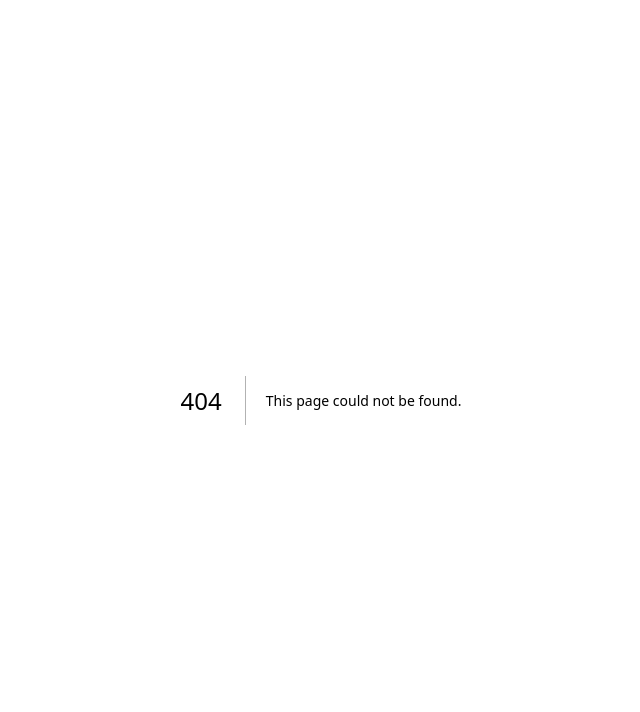
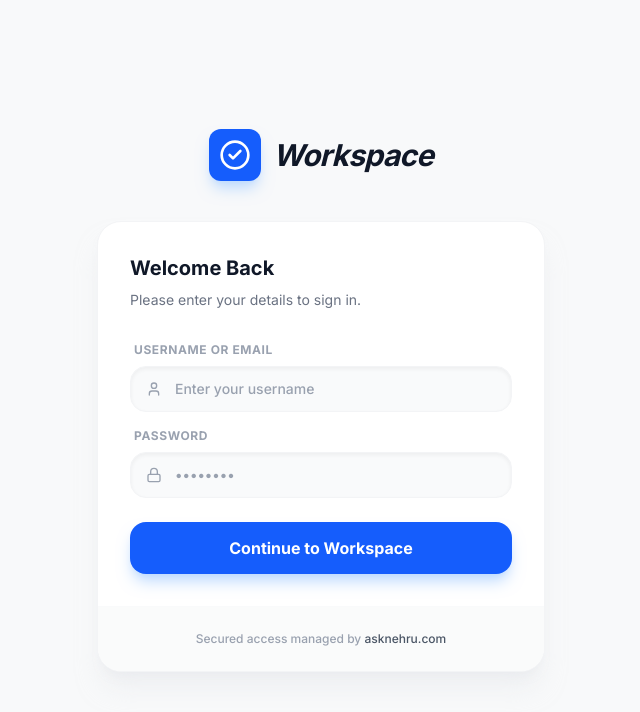
Before and after one commit to jawaharlalnehru1988/task-management, a Next.js app: page /login in a window 1280 px wide. Before the commit this address had no page. Shown: the top 712 px of the page, without its empty margins (319-959 px from the left). Built offline with nearby package versions, Linux system fonts and the light colour scheme.

Commit message:
user role based access

```diff
--- a/app/layout.tsx
+++ b/app/layout.tsx
@@ -1,6 +1,7 @@
 import type { Metadata } from "next";
 import { Inter } from "next/font/google";
 import "./globals.css";
+import { AuthProvider } from "@/context/AuthContext";
 
 const inter = Inter({
   variable: "--font-inter",
@@ -22,7 +23,11 @@ export default function RootLayout({
       lang="en"
       className={`${inter.variable} h-full antialiased font-sans`}
     >
-      <body className="min-h-full flex flex-col bg-gray-50 text-gray-900">{children}</body>
+      <body className="min-h-full flex flex-col bg-gray-50 text-gray-900">
+        <AuthProvider>
+          {children}
+        </AuthProvider>
+      </body>
     </html>
   );
 }
--- /dev/null
+++ b/app/login/page.tsx
@@ -0,0 +1,127 @@
+"use client";
+
+import React, { useState } from "react";
+import { CheckCircle2, Lock, User, AlertCircle } from "lucide-react";
+import { motion, AnimatePresence } from "framer-motion";
+import { useAuth } from "@/context/AuthContext";
+import { loginApi } from "@/lib/api";
+
+export default function LoginPage() {
+  const [username, setUsername] = useState("");
+  const [password, setPassword] = useState("");
+  const [error, setError] = useState<string | null>(null);
+  const [isSubmitting, setIsSubmitting] = useState(false);
+  const { login } = useAuth();
+
+  const handleSubmit = async (e: React.FormEvent) => {
+    e.preventDefault();
+    if (!username || !password) return;
+
+    setIsSubmitting(true);
+    setError(null);
+
+    try {
+      const data = await loginApi(username, password);
+      login(data.token);
+    } catch (err) {
+      setError("Invalid username or password. Please try again.");
+      console.error("Login failed:", err);
+    } finally {
+      setIsSubmitting(false);
+    }
+  };
+
+  return (
+    <div className="min-h-screen bg-[#F8F9FA] flex flex-col items-center justify-center p-4">
+      <motion.div
+        initial={{ opacity: 0, y: 20 }}
+        animate={{ opacity: 1, y: 0 }}
+        className="w-full max-w-md"
+      >
+        <div className="flex items-center justify-center gap-3 mb-10">
+          <div className="bg-blue-600 text-white p-2.5 rounded-xl shadow-lg shadow-blue-200">
+            <CheckCircle2 className="w-8 h-8" />
+          </div>
+          <h1 className="text-3xl font-bold tracking-tight text-gray-900 italic">Workspace</h1>
+        </div>
+
+        <div className="bg-white rounded-3xl shadow-xl shadow-gray-200/50 border border-gray-100 overflow-hidden">
+          <div className="p-8 pb-4">
+            <h2 className="text-xl font-bold text-gray-900 mb-2">Welcome Back</h2>
+            <p className="text-gray-500 text-sm">Please enter your details to sign in.</p>
+          </div>
+
+          <form onSubmit={handleSubmit} className="p-8 pt-4 space-y-6">
+            <AnimatePresence mode="wait">
+              {error && (
+                <motion.div
+                  initial={{ opacity: 0, height: 0 }}
+                  animate={{ opacity: 1, height: "auto" }}
+                  exit={{ opacity: 0, height: 0 }}
+                  className="bg-red-50 border border-red-100 text-red-600 p-3 rounded-xl flex items-center gap-3 text-sm font-medium"
+                >
+                  <AlertCircle className="w-4 h-4 shrink-0" />
+                  {error}
+                </motion.div>
+              )}
+            </AnimatePresence>
+
+            <div className="space-y-4">
+              <div>
+                <label className="block text-xs font-bold text-gray-400 uppercase tracking-wider mb-2 ml-1">Username or Email</label>
+                <div className="relative group">
+                  <div className="absolute inset-y-0 left-0 pl-4 flex items-center pointer-events-none text-gray-400 group-focus-within:text-blue-500 transition-colors">
+                    <User className="w-4 h-4" />
+                  </div>
+                  <input
+                    required
+                    type="text"
+                    value={username}
+                    onChange={(e) => setUsername(e.target.value)}
+                    className="w-full pl-11 pr-4 py-3 bg-gray-50 border border-gray-100 rounded-2xl text-sm font-medium placeholder-gray-400 focus:outline-none focus:ring-2 focus:ring-blue-500/20 focus:border-blue-500 focus:bg-white transition-all shadow-inner"
+                    placeholder="Enter your username"
+                  />
+                </div>
+              </div>
+
+              <div>
+                <label className="block text-xs font-bold text-gray-400 uppercase tracking-wider mb-2 ml-1">Password</label>
+                <div className="relative group">
+                  <div className="absolute inset-y-0 left-0 pl-4 flex items-center pointer-events-none text-gray-400 group-focus-within:text-blue-500 transition-colors">
+                    <Lock className="w-4 h-4" />
+                  </div>
+                  <input
+                    required
+                    type="password"
+                    value={password}
+                    onChange={(e) => setPassword(e.target.value)}
+                    className="w-full pl-11 pr-4 py-3 bg-gray-50 border border-gray-100 rounded-2xl text-sm font-medium placeholder-gray-400 focus:outline-none focus:ring-2 focus:ring-blue-500/20 focus:border-blue-500 focus:bg-white transition-all shadow-inner"
+                    placeholder="••••••••"
+                  />
+                </div>
+              </div>
+            </div>
+
+            <button
+              type="submit"
+              disabled={isSubmitting}
+              className="w-full py-3.5 bg-blue-600 hover:bg-blue-700 disabled:bg-blue-400 text-white rounded-2xl font-bold shadow-lg shadow-blue-200 transition-all flex items-center justify-center gap-2"
+            >
+              {isSubmitting ? (
+                <div className="w-5 h-5 border-2 border-white/30 border-t-white rounded-full animate-spin" />
+              ) : (
+                "Continue to Workspace"
+              )}
+            </button>
+          </form>
+
+          <div className="p-6 bg-gray-50/80 border-t border-gray-50 text-center">
+            <p className="text-gray-400 text-xs font-medium">
+              Secured access managed by <span className="text-gray-600 cursor-default hover:text-blue-600 transition-colors">asknehru.com</span>
+            </p>
+          </div>
+        </div>
+      </motion.div>
+    </div>
+  );
+}
--- a/app/page.tsx
+++ b/app/page.tsx
@@ -2,7 +2,9 @@
 
 import React, { useState, useEffect } from "react";
 import { motion, AnimatePresence } from "framer-motion";
-import { Plus, Filter, CheckCircle2, Layout, FolderKanban, Hash, Trash2, AlertTriangle } from "lucide-react";
+import { Plus, Filter, CheckCircle2, Layout, FolderKanban, Hash, Trash2, AlertTriangle, LogOut } from "lucide-react";
+import { useAuth } from "@/context/AuthContext";
+import { useRouter } from "next/navigation";
 import { cn } from "@/lib/utils";
 import { Task, Status, Priority, COLUMNS, PRIORITY_WEIGHT, Epic } from "@/types/task";
 import { TaskCard } from "@/components/TaskCard";
@@ -11,6 +13,9 @@ import { AddTaskModal } from "@/components/AddTaskModal";
 import { fetchTasks, fetchEpics, createEpic, createTask, updateTask, deleteTask as deleteApiTask, deleteEpic as deleteApiEpic } from "@/lib/api";
 
 export default function KanbanBoard() {
+  const { token, isAuthenticated, isLoading: authLoading, logout } = useAuth();
+  const router = useRouter();
+
   const [tasks, setTasks] = useState<Task[]>([]);
   const [epics, setEpics] = useState<Epic[]>([]);
   const [isClient, setIsClient] = useState(false);
@@ -35,6 +40,17 @@ export default function KanbanBoard() {
 
   useEffect(() => {
     setIsClient(true);
+  }, []);
+
+  useEffect(() => {
+    if (isClient && !authLoading && !isAuthenticated) {
+      router.replace("/login");
+    }
+  }, [isClient, authLoading, isAuthenticated, router]);
+
+  useEffect(() => {
+    if (isAuthenticated) {
+      setIsLoading(true);
       Promise.all([fetchTasks(), fetchEpics()])
         .then(([tasksData, epicsData]) => {
           setTasks(tasksData);
@@ -44,8 +60,12 @@ export default function KanbanBoard() {
         .catch((err) => {
           console.error("Failed to load initial data", err);
           setIsLoading(false);
+          if (err.message === "Unauthorized") {
+            logout();
+          }
         });
-  }, []);
+    }
+  }, [isAuthenticated, logout]);
 
   const handleDragStart = (e: any, id: number) => {
     setDraggedTaskId(id);
@@ -186,7 +206,7 @@ export default function KanbanBoard() {
     }
   };
 
-  if (!isClient || isLoading) {
+  if (!isClient || authLoading || (isAuthenticated && isLoading)) {
     return (
       <div className="min-h-screen bg-[#F8F9FA] flex items-center justify-center">
         <div className="animate-pulse flex flex-col items-center gap-4">
@@ -196,6 +216,8 @@ export default function KanbanBoard() {
       </div>
     );
   }
+
+  if (!isAuthenticated) return null;
 
   // Filter tasks based on globally selected Epic Context
   const filteredTasks = selectedEpicId === null
@@ -320,6 +342,19 @@ export default function KanbanBoard() {
                   </div>
                ))}
             </div>
+         </div>
+
+         {/* Logout Section */}
+         <div className="p-4 border-t border-gray-100">
+            <button
+              onClick={logout}
+              className="w-full flex items-center gap-3 px-3 py-2 rounded-lg text-sm font-semibold text-gray-500 hover:text-red-600 hover:bg-red-50 transition-all group"
+            >
+              <div className="p-1.5 rounded-md group-hover:bg-red-100 transition-colors">
+                <LogOut className="w-4 h-4" />
+              </div>
+              Sign Out
+            </button>
          </div>
       </aside>
 
--- /dev/null
+++ b/context/AuthContext.tsx
@@ -0,0 +1,54 @@
+"use client";
+
+import React, { createContext, useContext, useState, useEffect } from "react";
+import { useRouter } from "next/navigation";
+
+interface AuthContextType {
+  token: string | null;
+  login: (token: string) => void;
+  logout: () => void;
+  isAuthenticated: boolean;
+  isLoading: boolean;
+}
+
+const AuthContext = createContext<AuthContextType | undefined>(undefined);
+
+export function AuthProvider({ children }: { children: React.ReactNode }) {
+  const [token, setToken] = useState<string | null>(null);
+  const [isLoading, setIsLoading] = useState(true);
+  const router = useRouter();
+
+  useEffect(() => {
+    const storedToken = localStorage.getItem("auth_token");
+    if (storedToken) {
+      setToken(storedToken);
+    }
+    setIsLoading(false);
+  }, []);
+
+  const login = (newToken: string) => {
+    localStorage.setItem("auth_token", newToken);
+    setToken(newToken);
+    router.replace("/");
+  };
+
+  const logout = () => {
+    localStorage.removeItem("auth_token");
+    setToken(null);
+    router.replace("/login");
+  };
+
+  return (
+    <AuthContext.Provider value={{ token, login, logout, isAuthenticated: !!token, isLoading }}>
+      {children}
+    </AuthContext.Provider>
+  );
+}
+
+export function useAuth() {
+  const context = useContext(AuthContext);
+  if (context === undefined) {
+    throw new Error("useAuth must be used within an AuthProvider");
+  }
+  return context;
+}
```
Also changed, not shown: lib/api.ts (+42 -10 lines). Lines whose indentation alone changed are shown as unchanged.
